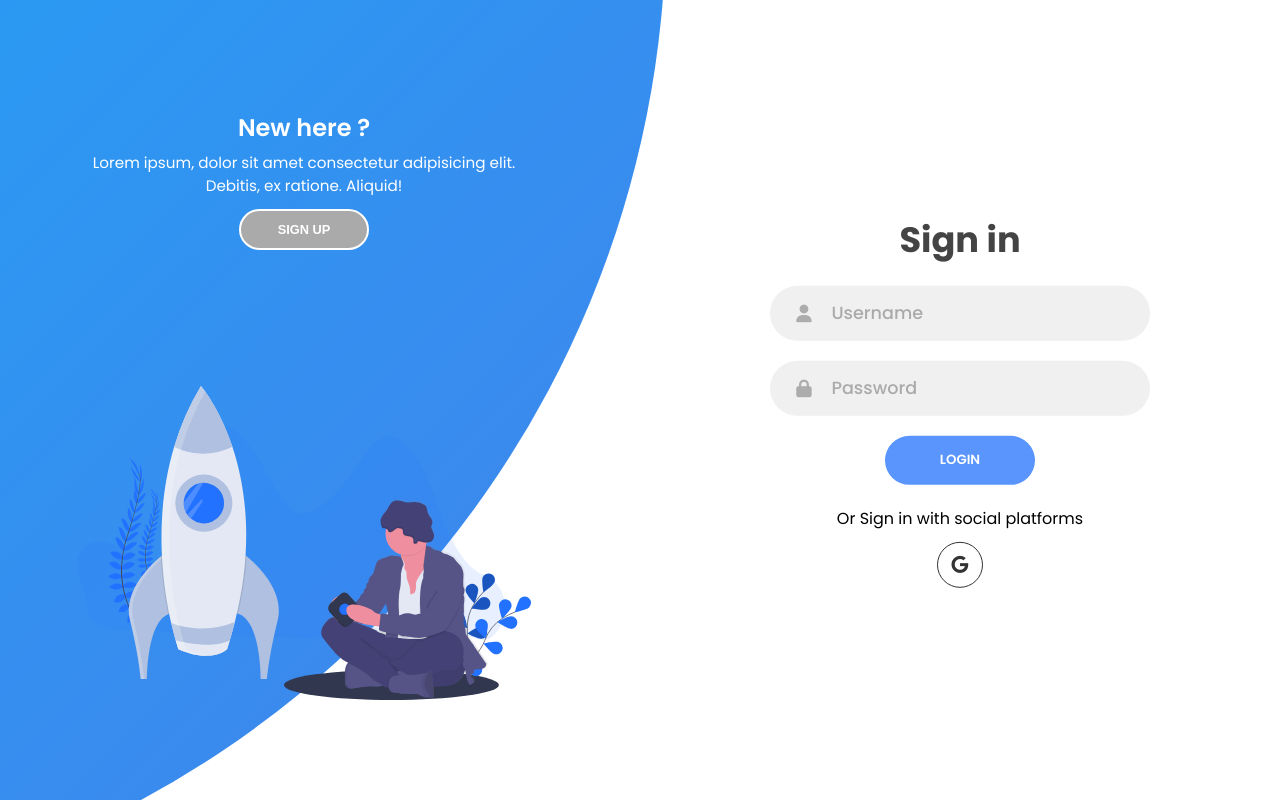
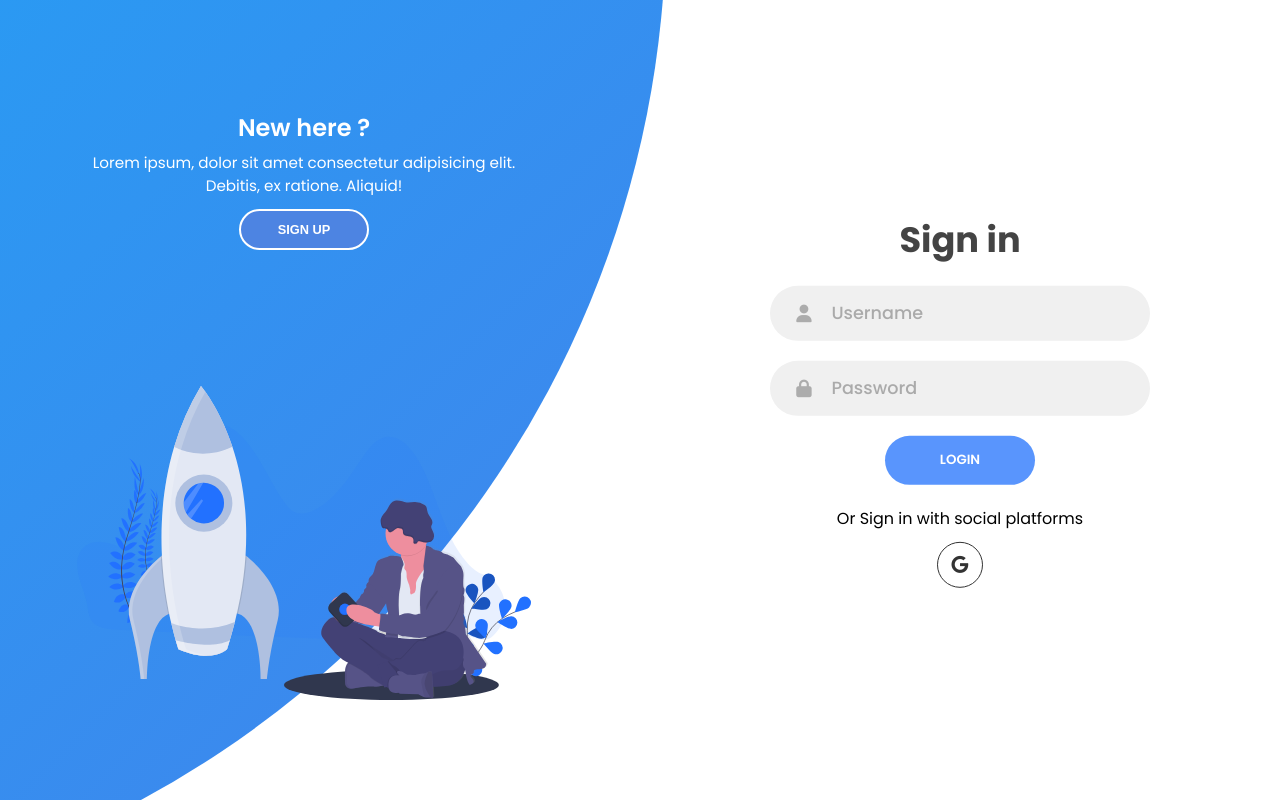
Before and after one commit to yhsomani/social_networking, a PHP site: page / in a window 1280 px wide, with the pointer over the restyled element. Run offline with PHP 8.4, Linux system fonts and the light colour scheme; some libraries are stand-ins or nearby versions.

Commit message:
transferent

```diff
--- a/loginRegister/style.css
+++ b/loginRegister/style.css
@@ -227,7 +227,7 @@ form.sign-in-form {
   font-size: 0.8rem;
 }
 .btn.transparent:hover{
-  background-color: #aaa;
+  background-color: #4d84e2;
 }
 .right-panel .image,
 .right-panel .content {
```
